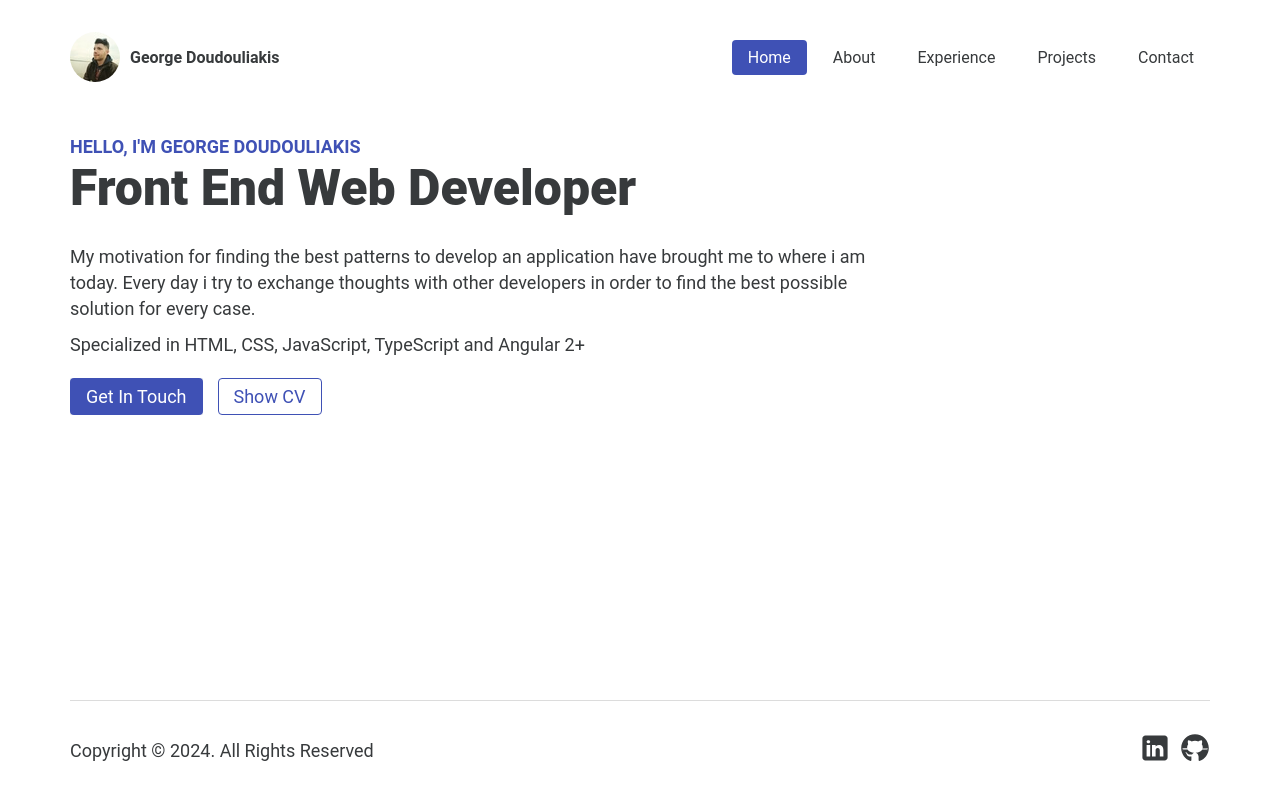
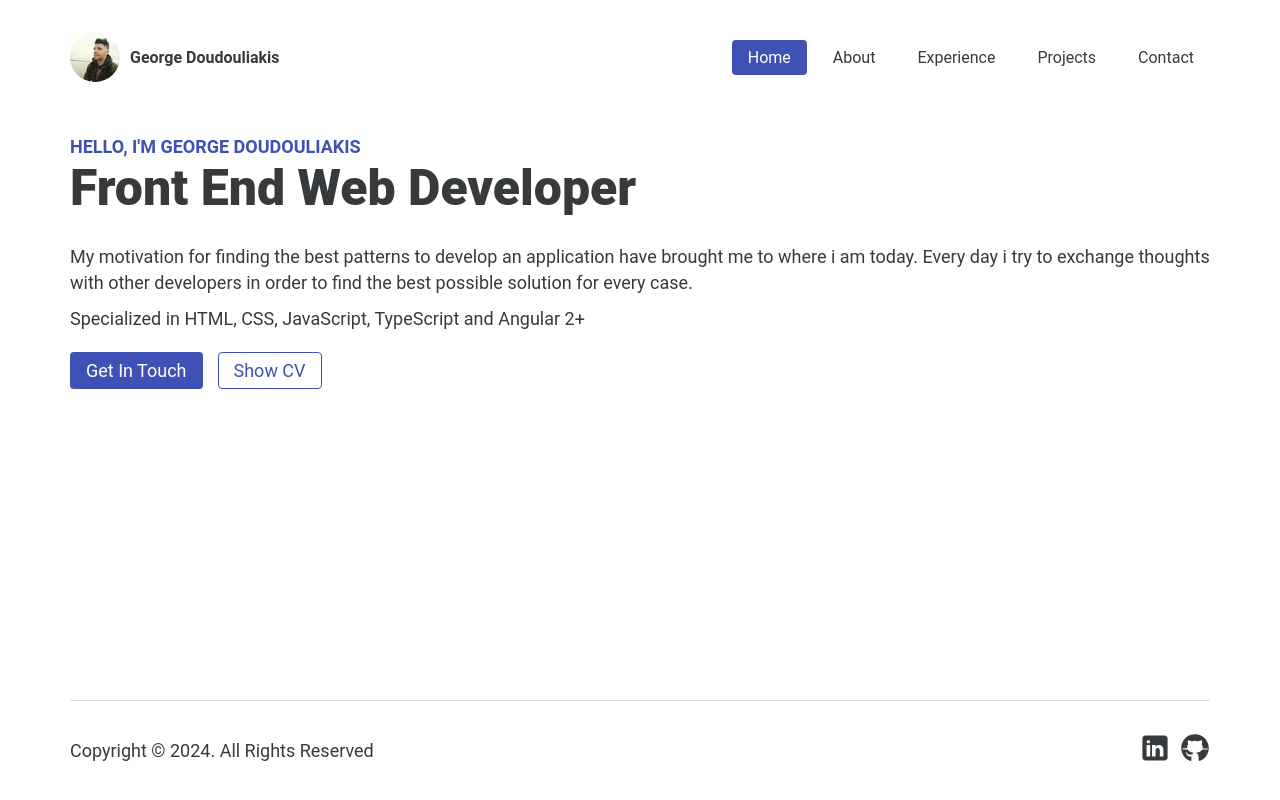
Before and after one commit to GeorgiosDoudouliakis/george-doudouliakis-dev, an Angular app: page / in a window 1280 px wide. Built offline with nearby package versions, Linux system fonts and the light colour scheme.

Commit message:
refactor: Center items on home intro component before 600px

```diff
--- a/src/app/pages/home/components/home-intro/home-intro.component.html
+++ b/src/app/pages/home/components/home-intro/home-intro.component.html
@@ -1,4 +1,3 @@
-<div class="intro">
 <p class="intro-welcome-msg">HELLO, I'M GEORGE DOUDOULIAKIS</p>
 <h1 gdHomeTypeWriter="Front End Web Developer"></h1>
 <p class="intro-text">My motivation for finding the best patterns to develop an application have brought me to where i am today. Every day i try to exchange thoughts with other developers in order to find the best possible solution for every case.</p>
@@ -7,6 +6,5 @@
   <button><a routerLink="contact" class="primary-btn">Get In Touch</a></button>
   <button class="secondary-btn" (click)="showCV()">Show CV</button>
 </div>
-</div>
 
 <ng-template #cv></ng-template>
--- a/src/app/pages/home/components/home-intro/home-intro.component.scss
+++ b/src/app/pages/home/components/home-intro/home-intro.component.scss
@@ -1,6 +1,11 @@
 :host {
-  .intro {
-    width: 100%;
+  display: flex;
+  flex-direction: column;
+  align-items: center;
+
+  @media(min-width: 600px) {
+    display: initial;
+  }
 
   @media(min-width: 960px) {
     width: 85%;
@@ -12,6 +17,11 @@
 
   p {
     font-size: 18px;
+    text-align: center;
+
+    @media(min-width: 600px) {
+      text-align: left;
+    }
   }
 
   .intro-welcome-msg {
@@ -64,4 +74,3 @@
     }
   }
 }
-}
```
Lines whose indentation alone changed are shown as unchanged.
